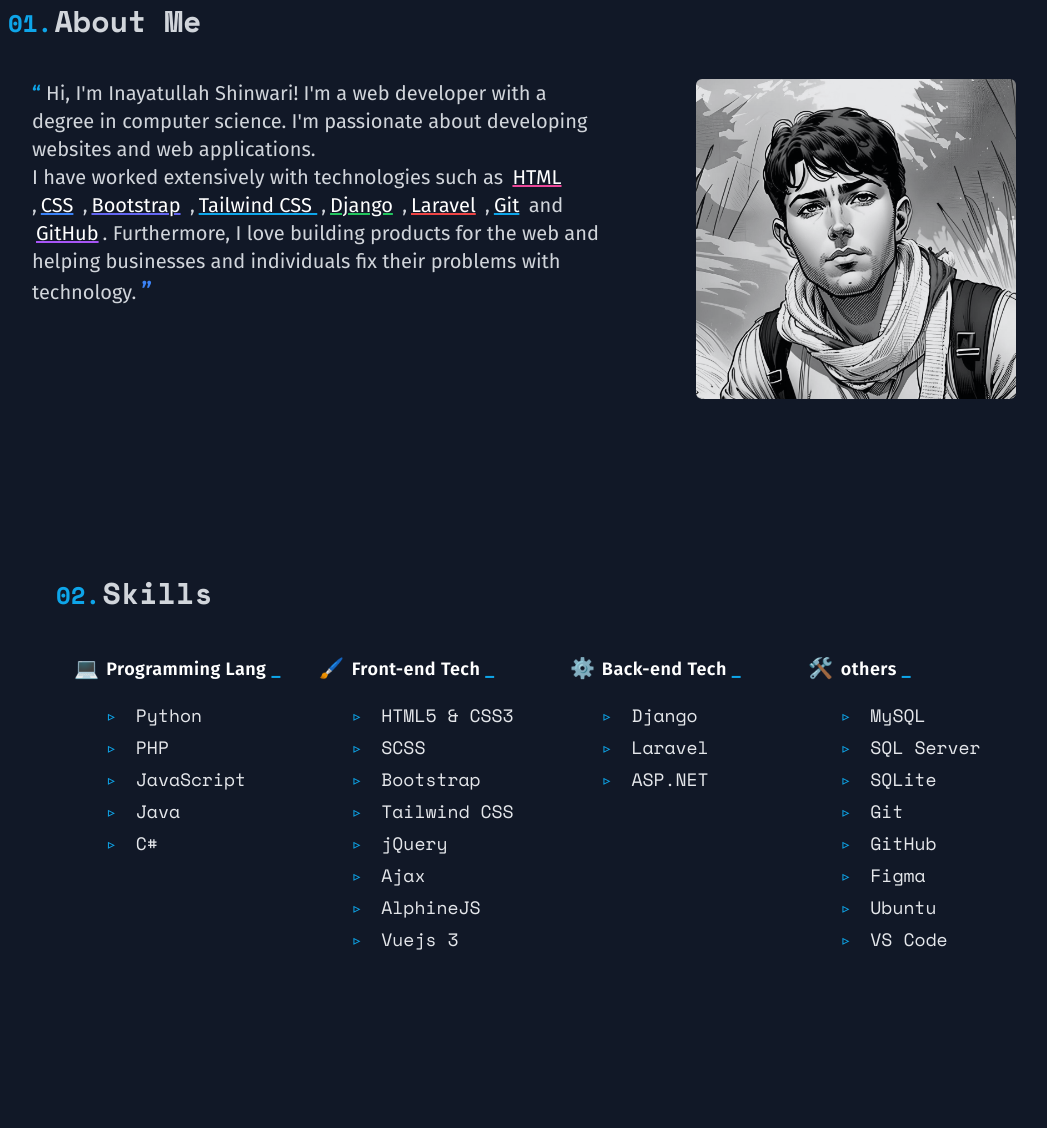
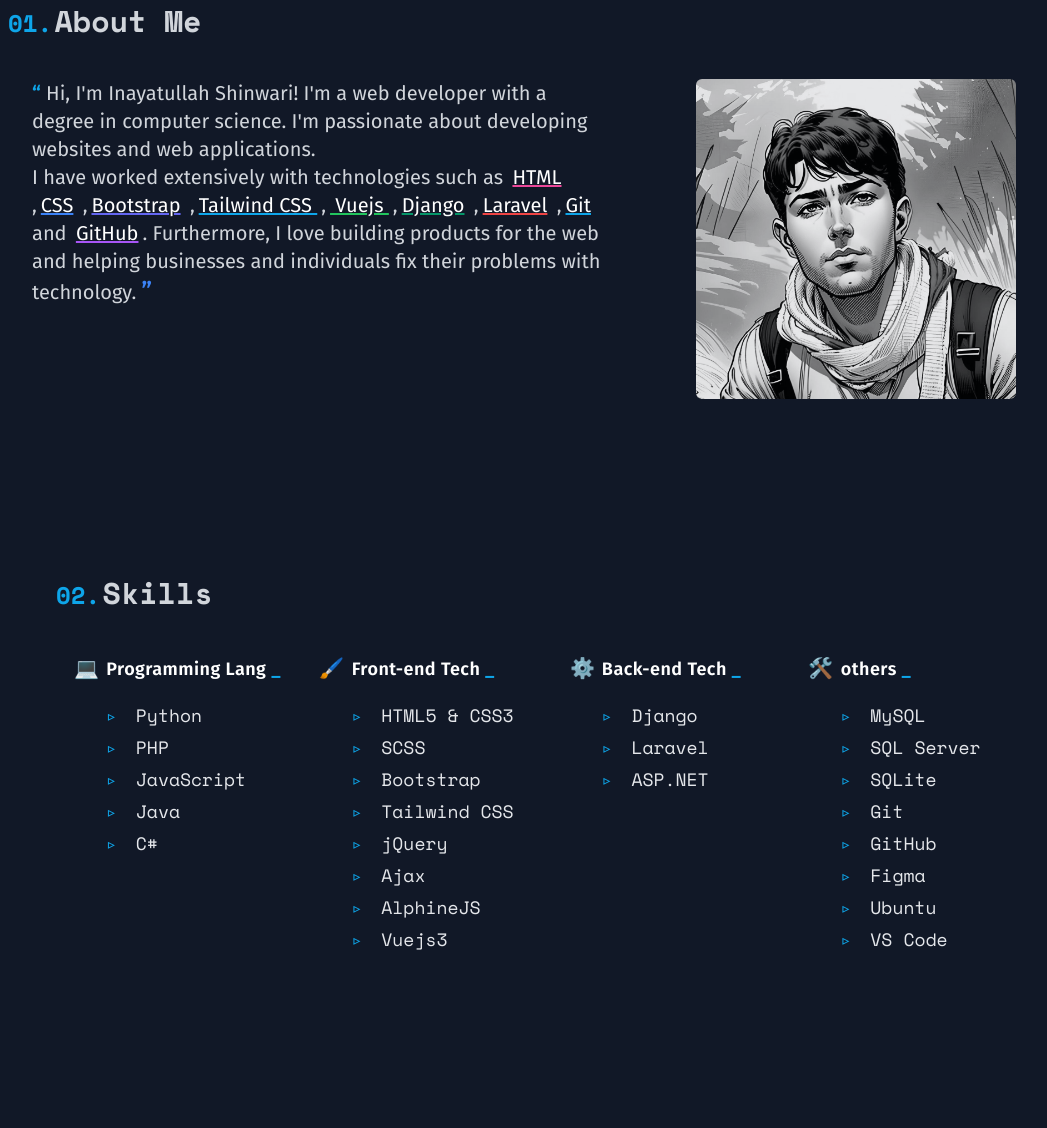
Before and after one commit to Inayatullahsh/inayatullahsh.github.io, a website: page index.html in a window 1280 px wide. Shown: the part 717-1845 px from the top of the page, without its empty margins (104-1151 px from the left). Drawn offline with nearby package versions, Linux system fonts and the light colour scheme.

Commit message:
Add 'vuejs' to 'About Me' Section.

```diff
--- a/index.html
+++ b/index.html
@@ -208,7 +208,11 @@
                   CSS
                 </span>
                 ,<span
-                  class="px-1 text-white underline transition duration-300 ease-in-out cursor-pointer decoration-2 hover:decoration-1 focus:decoration-1 decoration-green-500">Django</span>
+                  class="px-1 text-white underline transition duration-300 ease-in-out cursor-pointer decoration-2 hover:decoration-1 focus:decoration-1 decoration-green-500">
+                  Vuejs
+                </span>
+                ,<span
+                  class="px-1 text-white underline transition duration-300 ease-in-out cursor-pointer decoration-2 hover:decoration-1 focus:decoration-1 decoration-emerald-600">Django</span>
                 ,<span
                   class="px-1 text-white underline transition duration-300 ease-in-out cursor-pointer decoration-2 hover:decoration-1 focus:decoration-1 decoration-red-500">Laravel</span>
                 ,<span
@@ -351,7 +355,7 @@
                     AlphineJS
                   </p>
                   <p class="skills-tech">
-                    Vuejs 3
+                    Vuejs3
                   </p>
                 </div>
               </div>
```
Also changed, not shown: css/output.css.
